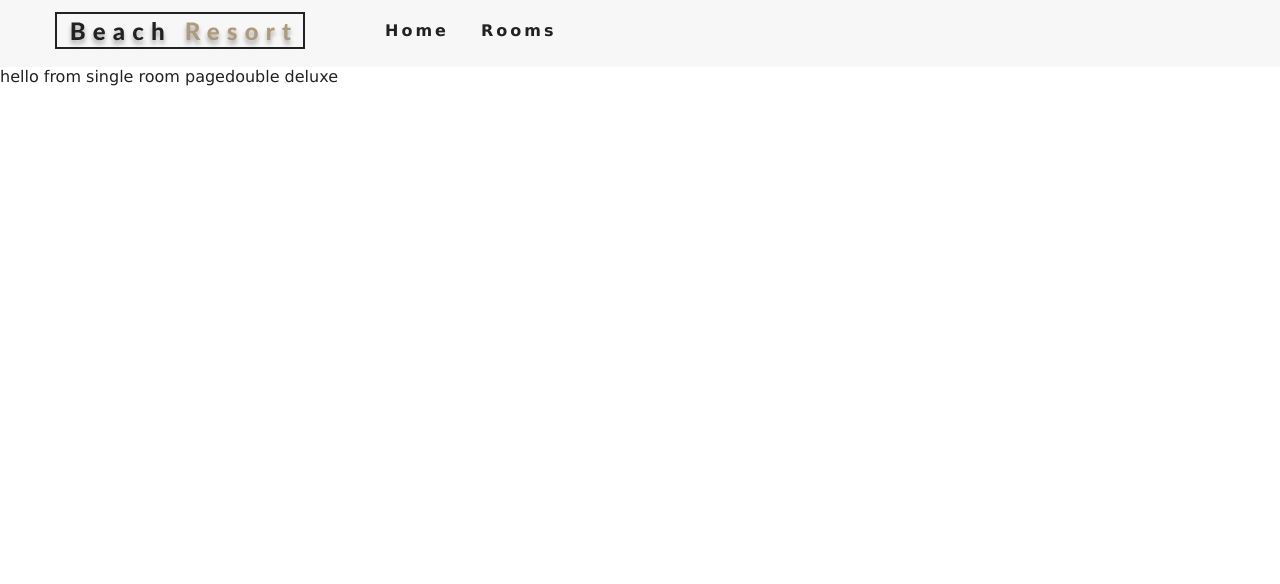
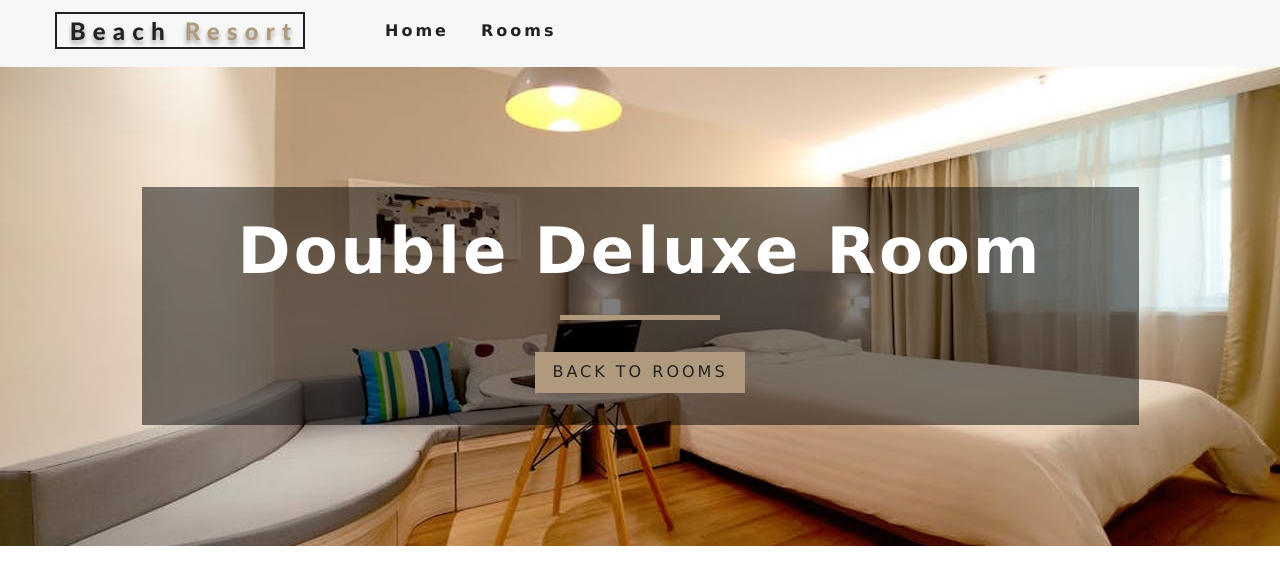
Before and after one commit to jamesdesigns/luxuryhotel-react, a React (Create React App) app: page /rooms/double-deluxe in a window 1280 px wide. Shown: the top 584 px of the page. Built offline with nearby package versions, Linux system fonts and the light colour scheme.

Commit message:
Add classes to singleRoom component items

```diff
--- a/src/components/Room.js
+++ b/src/components/Room.js
@@ -32,4 +32,4 @@
         images:PropTypes.arrayOf(PropTypes.string).isRequired,
         price:PropTypes.number.isRequired,
     })
-}
+};
--- a/src/pages/SingleRoom.js
+++ b/src/pages/SingleRoom.js
@@ -21,9 +21,31 @@
         const room = getRoom(this.state.slug);
         if(!room){
             return <div className="error">
-                <h3>no such room could be found</h3>
+                <h3>no such room could be found...</h3>
+                <Link to='/rooms' className="btn-primary">
+                    back to rooms
+                </Link>
             </div>
         }
-        return <div>hello from single room page{room.name}</div>;
+        const {
+            name,
+            description,
+            capacity,
+            size,
+            price,
+            extras,
+            breakfast,
+            pets,
+            images
+        } = room;
+        return (
+        <Hero hero='roomsHero'>
+            <Banner title={`${name} room`}>
+                <Link to='/rooms' className='btn-primary'>
+                    back to rooms
+                </Link>
+            </Banner>
+        </Hero>
+        );
     }
 }
```
